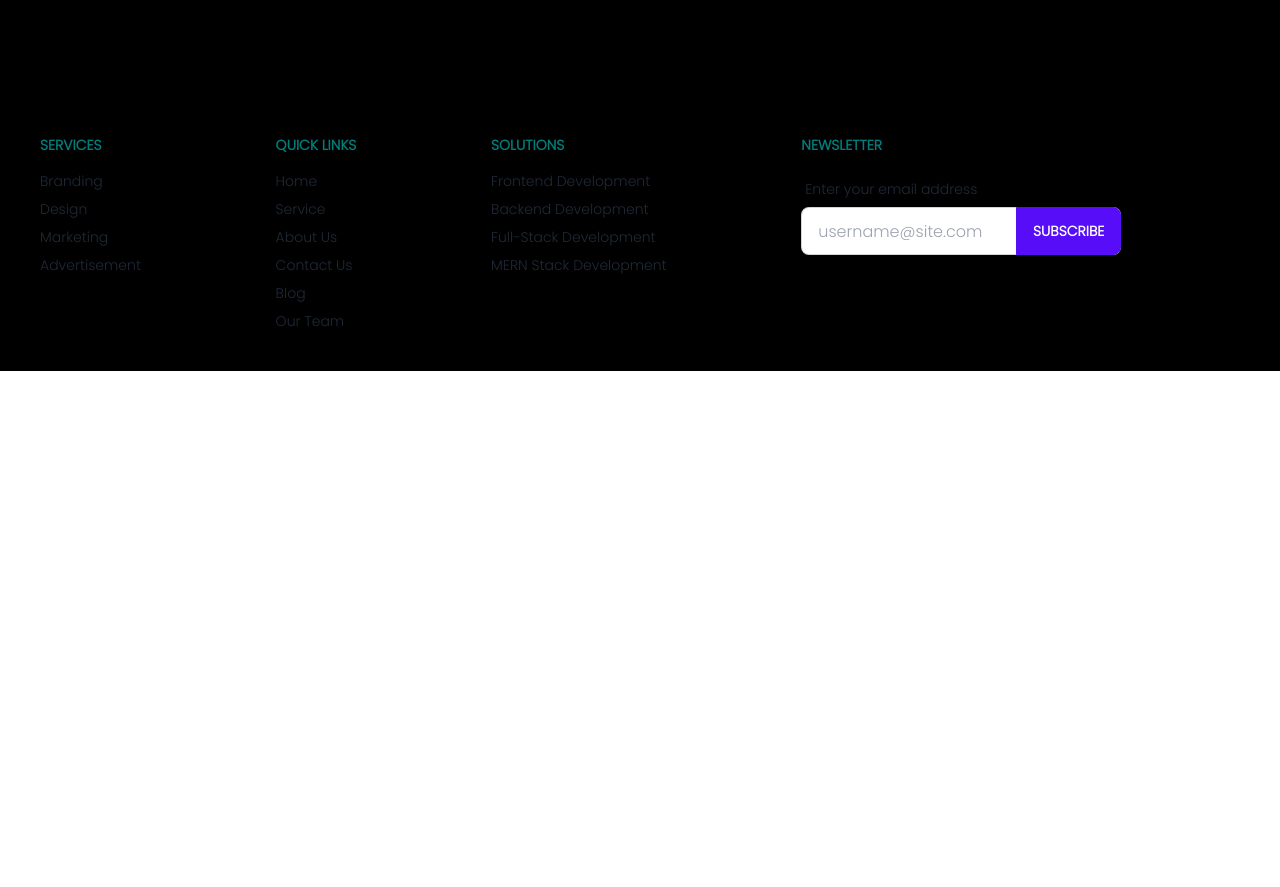
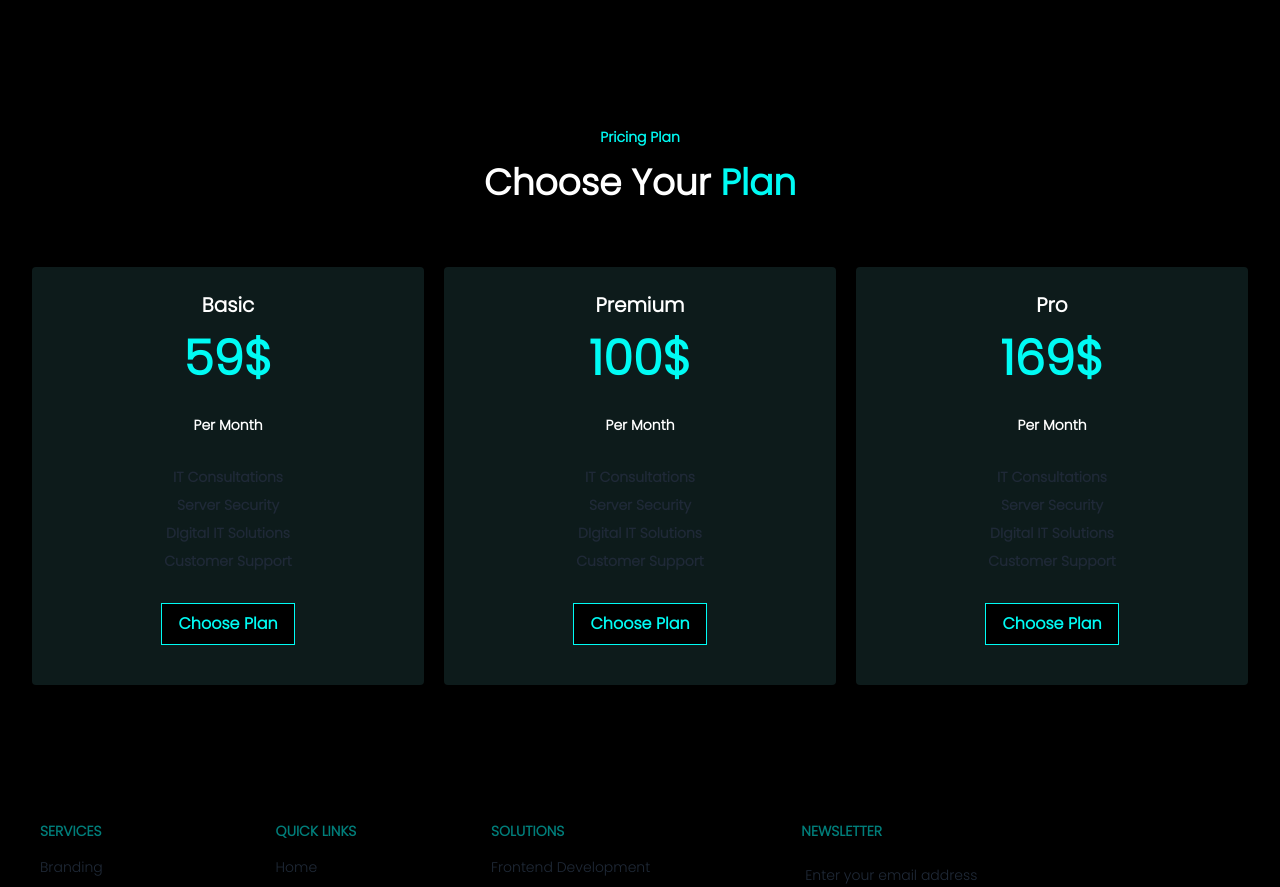
Before and after one commit to devAzharul/TECH-HUNT, a Next.js app: page / in a window 1280 px wide. Shown: the part 807-1694 px from the top of the page. Before the commit the page ends 1178 px from the top, so only its background shows below. Built offline with nearby package versions, Linux system fonts and the light colour scheme.

Commit message:
added paypent plan components

```diff
--- /dev/null
+++ b/components/PaymentPlan/PaymentPlan.js
@@ -0,0 +1,46 @@
+
+const PaymentPlan = () => {
+    const features = [
+        {
+            price: "59$",
+            name: "Basic",
+            time: "Per Month",
+            services: ["IT Consultations", "Server Security", "DIgital IT Solutions", "Customer Support"]
+        },
+        {
+            price: "100$",
+            name: "Premium",
+            time: "Per Month",
+            services: ["IT Consultations", "Server Security", "DIgital IT Solutions", "Customer Support"]
+        },
+        {
+            price: "169$",
+            name: "Pro",
+            time: "Per Month",
+            services: ["IT Consultations", "Server Security", "DIgital IT Solutions", "Customer Support"]
+        },
+    ]
+    return (
+        <div className="my-16 p-8">
+            <h1 className={`primaryText text-sm font-semibold text-center`}>Pricing Plan</h1>
+            <h2 className="font-bold text-4xl text-white my-4 text-center">Choose Your <span className="primaryText">Plan</span></h2>
+            <div className="grid gap-5 grid-cols-1 md:grid-cols-2 lg:grid-cols-3 text-center">
+                {
+                    features.map((feature, index) => <div key={index} className="boxShadow p-4 mt-12 shadow-xl rounded bg-[#0D1B1B]">
+                        <h2 className="my-2 font-semibold text-xl text-white">{feature.name}</h2>
+                        <h3 className="my-4 font-bold text-5xl primaryText">{feature.price}</h3>
+                        <h3 className="my-8 font-semibold text-sm text-white">{feature.time}</h3>
+
+                        {
+                            feature.services.map((ser,index) => <p key={index} className="my-2 font-semibold text-sm">{ser}</p>)
+                        }
+
+                        <button className="primaryBtn">Choose Plan</button>
+                    </div>)
+                }
+            </div>
+        </div>
+    );
+};
+
+export default PaymentPlan;
--- a/pages/index.js
+++ b/pages/index.js
@@ -1,4 +1,5 @@
 import Layout from "@/components/Layout";
+import PaymentPlan from "@/components/PaymentPlan/PaymentPlan";
 import ServiceProvider from "@/components/Services/ServiceProvider";
 import TrustedBrands from "@/components/TrustedBrands/TrustedBrands";
 
@@ -8,6 +9,7 @@ export default function Home() {
     <Layout title="Home" >
       <TrustedBrands/>
       <ServiceProvider/>
+      <PaymentPlan/>
     </Layout>
   );
 }
--- a/styles/globals.css
+++ b/styles/globals.css
@@ -6,3 +6,32 @@ body{
     background-color: black;
     font-family: 'Poppins', sans-serif;
 }
+.primaryText{
+    color: #00FBF4;
+}
+.primaryBG{
+    background-color: #00FBF4;
+}
+
+.boxShadow{
+    transition: all ease-in-out .2s;
+}
+.boxShadow:hover{
+    box-shadow: 0 0 25px 10px #028079;
+}
+
+.primaryBtn{
+    background-color: black;
+    color: #00FBF4;
+    font-weight: 700;
+    border: 1px solid #00FBF4;
+    padding: .5rem 1rem;
+    margin: 1.5rem 0;
+    transition: all ease-in-out .4s;
+}
+.primaryBtn:hover{
+    background-color: white;
+    color: black;
+    border: none;
+    transform: scale(.9);
+}
```
